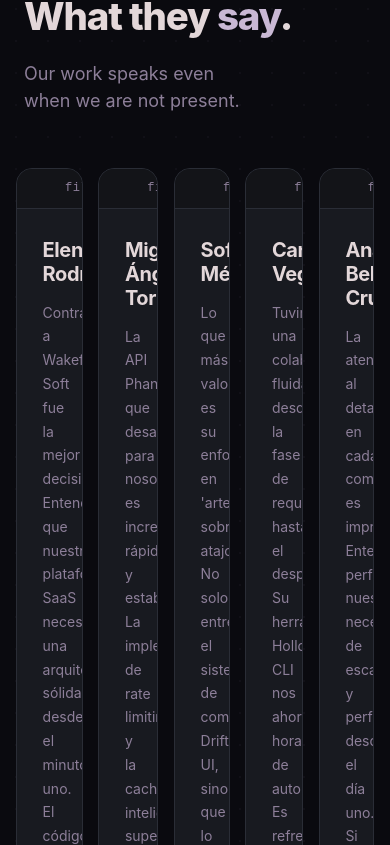
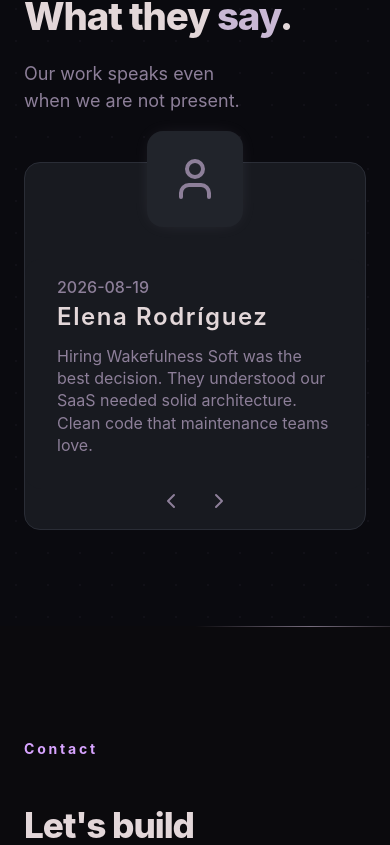
Before and after one commit to wakefulness-soft/wakefulnessSoft, a React (Vite) app: page / in a window 390 px wide. Shown: the part 8359-9204 px from the top of the page. Built offline with nearby package versions, Linux system fonts and the light colour scheme.

Commit message:
Change TestimonialCarousel
- Change TestimonialCarousel design
- Change TestimonialCard design
- Move Testimonial interface to types

```diff
--- a/src/components/TestimonialSection/TestimonialSection.module.css
+++ b/src/components/TestimonialSection/TestimonialSection.module.css
@@ -53,15 +53,16 @@
 }
 
 .carousel {
-    width: 100vw;
-    position: relative;
-    left: 50%;
-    right: 50%;
-    margin-left: -50vw;
-    margin-right: -50vw;
-    overflow-x: auto;
-    padding: 1rem 1rem;
+    /* width: 100vw; */
+    /* position: relative; */
+    /* left: 50%;
+    right: 50%; */
+    /* margin-left: -50vw;
+    margin-right: -50vw; */
+    /* overflow-x: auto; */
+    /* padding: 1rem 1rem; */
     /* animation: spin 5s infinite linear; */
+    margin-top: 3rem;
 }
 
 .carousel::-webkit-scrollbar {
@@ -69,8 +70,8 @@
 }
 
 .testimonials {
-    display: flex;
-    gap: clamp(0.25rem, 4vw, 1.5rem);
+    /* display: flex;
+    gap: clamp(0.25rem, 4vw, 1.5rem); */
 }
 
 .testimonialCard {
--- a/src/components/TestimonialSection/TestimonialSection.tsx
+++ b/src/components/TestimonialSection/TestimonialSection.tsx
@@ -1,69 +1,41 @@
-import { Flame } from "lucide-react";
 import s from "./TestimonialSection.module.css";
-
-interface ITestimonials {
-  name: string;
-  extraData?: string;
-  comment: string;
-  score: number;
-}
+import type { ITestimonials } from "./../../types/testimonial.interface";
+import { TestimonialCarousel } from "../ui/TestimonialCard/TestimonialCard";
 
 const slides: ITestimonials[] = [
   {
     name: "Elena Rodríguez",
-    extraData: "CTO, TechFlow Remote",
-    comment: "Contratar a Wakefulness Soft fue la mejor decisión. Entendieron que nuestra plataforma SaaS necesitaba una arquitectura sólida desde el minuto uno. El código es tan limpio que hasta mi equipo de mantenimiento lo ama. Es raro encontrar un equipo que valore la calidad tanto como la velocidad.",
-    score: 5
+    date: "2026-08-19",
+    content:
+      "Hiring Wakefulness Soft was the best decision. They understood our SaaS needed solid architecture. Clean code that maintenance teams love.",
   },
   {
     name: "Miguel Ángel Torres",
-    extraData: "Lead Developer, API Systems",
-    comment: "La API Phantom que desarrollaron para nosotros es increíblemente rápida y estable. La implementación de rate limiting y la caché inteligente superaron nuestras expectativas. Definitivamente, son especialistas en construir fundamentos fuertes, tal como prometen.",
-    score: 5
+    date: "2026-08-21",
+    content:
+      "The Phantom API is incredibly fast and stable. Rate limiting and smart cache exceeded expectations. Specialists in building strong foundations.",
   },
   {
     name: "Sofía Méndez",
-    extraData: "Product Manager, DesignHub",
-    comment: "Lo que más valoro es su enfoque en 'artesanía sobre atajos'. No solo entregaron el sistema de componentes Drift UI, sino que lo hicieron accesible y sin dependencias innecesarias. Se nota que les importa el producto final tanto como nosotros.",
-    score: 5
+    date: "2026-08-23",
+    content:
+      "We value their craftsmanship over shortcuts. They delivered the Drift UI component system, accessible and without unnecessary dependencies.",
   },
   {
     name: "Carlos Vega",
-    extraData: "Founder, StartupLatam",
-    comment: "Tuvimos una colaboración fluida desde la fase de requisitos hasta el despliegue. Su herramienta Hollow CLI nos ahorró horas de automatización. Es refrescante trabajar con desarrolladores que priorizan la ejecución predecible y no solo prometen cosas.",
-    score: 4
+    date: "2026-08-25",
+    content:
+      "Smooth collaboration from requirements to deployment. Hollow CLI saved hours of automation. Developers prioritizing predictable execution are refreshing.",
   },
   {
     name: "Ana Belén Cruz",
-    extraData: "Senior Architect, CloudNine",
-    comment: "La atención al detalle en cada commit es impresionante. Entendieron perfectamente nuestra necesidad de escalabilidad y performance desde el día uno. Si buscas un equipo que trate tu proyecto como si fuera el suyo propio, este es el lugar.",
-    score: 5
-  }
+    date: "2026-08-27",
+    content:
+      "Attention to detail in every commit is impressive. They understood our scalability and performance needs from day one.",
+  },
 ];
 
-
 export const TestimonialSection = () => {
-  const renderCard = (slide: ITestimonials, i: number) => (
-    <article className={s.card} key={i}>
-      <header className={s.cardBar}>
-        <span className={s.dot} />
-        <span className={s.dot} />
-        <span className={s.dot} />
-        {/* <span className={s.cardFilename}>{project.filename}</span> */}
-        <span className={s.cardFilename}>filename</span>
-      </header>
-      <div className={s.cardBody}>
-        <h3 className={s.projectName}>{slide.name}</h3>
-        <p className={s.desc}>{slide.comment}</p>
-        <div className={s.stack}>
-          {Array.from({ length: slide.score }).map((_, i) => (
-            <Flame key={i} />
-          ))}
-        </div>
-      </div>
-    </article>
-  );
-
   return (
     <section id="testimonial" className={s.section}>
       <div className={s.container}>
@@ -80,7 +52,7 @@ export const TestimonialSection = () => {
         </div>
         <div className={s.carousel}>
           <div className={s.testimonials}>
-            {slides.map((item, i) => renderCard(item, i))}
+            <TestimonialCarousel testimonials={slides} />
           </div>
         </div>
       </div>
--- /dev/null
+++ b/src/components/ui/TestimonialCard/TestimonialCard.module.css
@@ -0,0 +1,137 @@
+.testimonialCard {
+    display: flex;
+    flex-direction: column;
+    align-items: center;
+    justify-content: center;
+
+    color: var(--color-muted);
+    border: 1px solid var(--color-border);
+    background-color: var(--color-secondary);
+    border-radius: 1rem;
+    transition: all .25s ease;
+}
+
+.testimonialCard:hover {
+    border-color: var(--color-dim);
+    box-shadow: 0 0 40px -8px color-mix(in srgb, var(--color-ghost) 20%, transparent);
+}
+
+.cardFigure {
+    width: 6rem;
+    height: 6rem;
+
+    overflow: hidden;
+
+    position: relative;
+    top: -2rem;
+
+    border-radius: 1rem;
+    background-color: var(--color-hover);
+    transition: all .25s ease;
+    box-shadow: 0 0 20px -8px color-mix(in srgb, var(--color-ghost) 20%, transparent);
+}
+
+.score {
+    /* border: 1px solid red; */
+    aspect-ratio: 1 / 1;
+    display: flex;
+    align-items: center;
+    justify-content: center;
+}
+
+.scoreIcon {
+    width: var(--text-5xl);
+    height: var(--text-5xl);
+    transition: all .25s ease;
+}
+
+.cardContent {
+    width: 100%;
+
+    padding: 1rem 2rem 2rem;
+
+    text-align: left;
+
+    border-radius: 1rem;
+    background-color: var(--color-secondary);
+    transition: all .25s ease;
+}
+
+.cardContent time {
+    font-size: var(--text-base);
+    font-weight: 500;
+}
+
+.cardContent h2 {
+    color: var(--color-bone);
+    font-size: var(--text-2xl);
+    font-weight: 600;
+    letter-spacing: 0.1rem;
+    margin-bottom: .6rem;
+}
+
+.cardContent p {
+    line-height: 1.4;
+    font-size: var(--text-base);
+}
+
+.carouselActions {
+    margin-top: auto;
+
+    display: flex;
+    align-items: center;
+    justify-content: center;
+    gap: 1.5rem;
+    margin-bottom: 1rem;
+    transition: all .25s ease;
+}
+
+/* sm */
+@media (width >= 40rem) {
+
+}
+
+/* md */
+@media (width >= 48rem) {
+    .testimonialCard {
+        display: flex;
+        align-items: center;
+        justify-self: center;
+        flex-direction: row;
+    }
+
+    .cardFigure {
+        width: 10rem;
+        height: 10rem;
+
+        top: 0;
+        right: 2.5rem;
+    }
+
+    .cardContent {
+        width: 30rem;
+        height: 15rem;
+
+        padding: 2rem 2rem 2rem 1rem;
+    }
+
+    .cardContent h2 {
+        margin-bottom: .8rem;
+    }
+
+    .scoreIcon {
+        width: var(--text-6xl);
+        height: var(--text-6xl);
+    }
+
+    .carouselActions {
+        position: absolute;
+        bottom: 5px;
+        z-index: 1000;
+    }
+}
+
+/* lg */
+@media (width >= 64rem) {
+
+}
--- /dev/null
+++ b/src/components/ui/TestimonialCard/TestimonialCard.tsx
@@ -0,0 +1,72 @@
+import { ChevronLeft, ChevronRight, User } from "lucide-react";
+import s from "./TestimonialCard.module.css";
+import type { ITestimonials } from "./../../../types/testimonial.interface";
+import { useState } from "react";
+
+type TestimonialCarouselProps = {
+  testimonials: ITestimonials[];
+};
+
+type TestimonialCardProps = {
+  testimonial: ITestimonials;
+  moveNext: () => void;
+  movePrev: () => void;
+};
+
+export const TestimonialCarousel = ({
+  testimonials,
+}: TestimonialCarouselProps) => {
+  // TestimonialCarousel handles navigation
+  const [currentIdx, setCurrentIdx] = useState(0);
+
+  const currentTestimonial = testimonials[currentIdx];
+
+  const handleNext = () => {
+    setCurrentIdx((prev) => (prev === testimonials.length - 1 ? 0 : prev + 1));
+  };
+
+  const handlePrev = () => {
+    setCurrentIdx((prev) => (prev === 0 ? testimonials.length - 1 : prev - 1));
+  };
+
+  return (
+    <div>
+      <TestimonialCard
+        testimonial={currentTestimonial}
+        moveNext={handleNext}
+        movePrev={handlePrev}
+      />
+    </div>
+  );
+};
+
+const TestimonialCard = ({
+  testimonial,
+  moveNext,
+  movePrev,
+}: TestimonialCardProps) => {
+  return (
+    <article className={s.testimonialCard}>
+      <figure className={s.cardFigure}>
+        <div className={s.score}>
+          <User className={s.scoreIcon} />
+        </div>
+      </figure>
+      <div className={s.cardContent}>
+        <time>{testimonial.date}</time>
+
+        <h2>{testimonial.name}</h2>
+
+        <p>{testimonial.content}</p>
+      </div>
+      <div className={s.carouselActions}>
+        <button onClick={movePrev}>
+          <ChevronLeft />
+        </button>
+        <button onClick={moveNext}>
+          <ChevronRight />
+        </button>
+      </div>
+    </article>
+  );
+};
--- /dev/null
+++ b/src/types/testimonial.interface.ts
@@ -0,0 +1,5 @@
+export interface ITestimonials {
+  name: string;
+  date: string;
+  content: string;
+}
```
